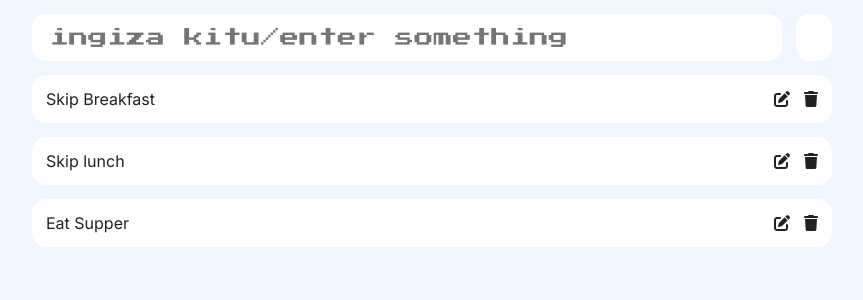
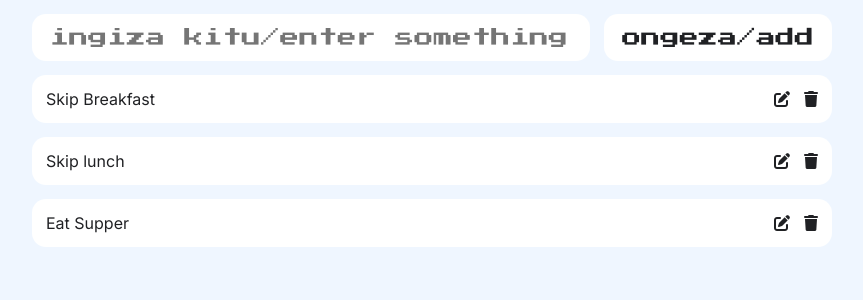
Before and after one commit to OsuwoJr/ReactJs-Kufanya-List, a React (Vite) app: page / in a window 1280 px wide. Shown: the top 300 px of the page, without its empty margins (208-1071 px from the left). Built offline with nearby package versions, Linux system fonts and the light colour scheme.

Commit message:
Updated TodoInput.jsx

```diff
--- a/src/components/TodoInput.jsx
+++ b/src/components/TodoInput.jsx
@@ -4,7 +4,7 @@ const TodoInput = () => {
   return (
     <header>
       <input placeholder='ingiza kitu/enter something'/>
-      <button></button>
+      <button>ongeza/add</button>
     </header>
   )
 }
```
